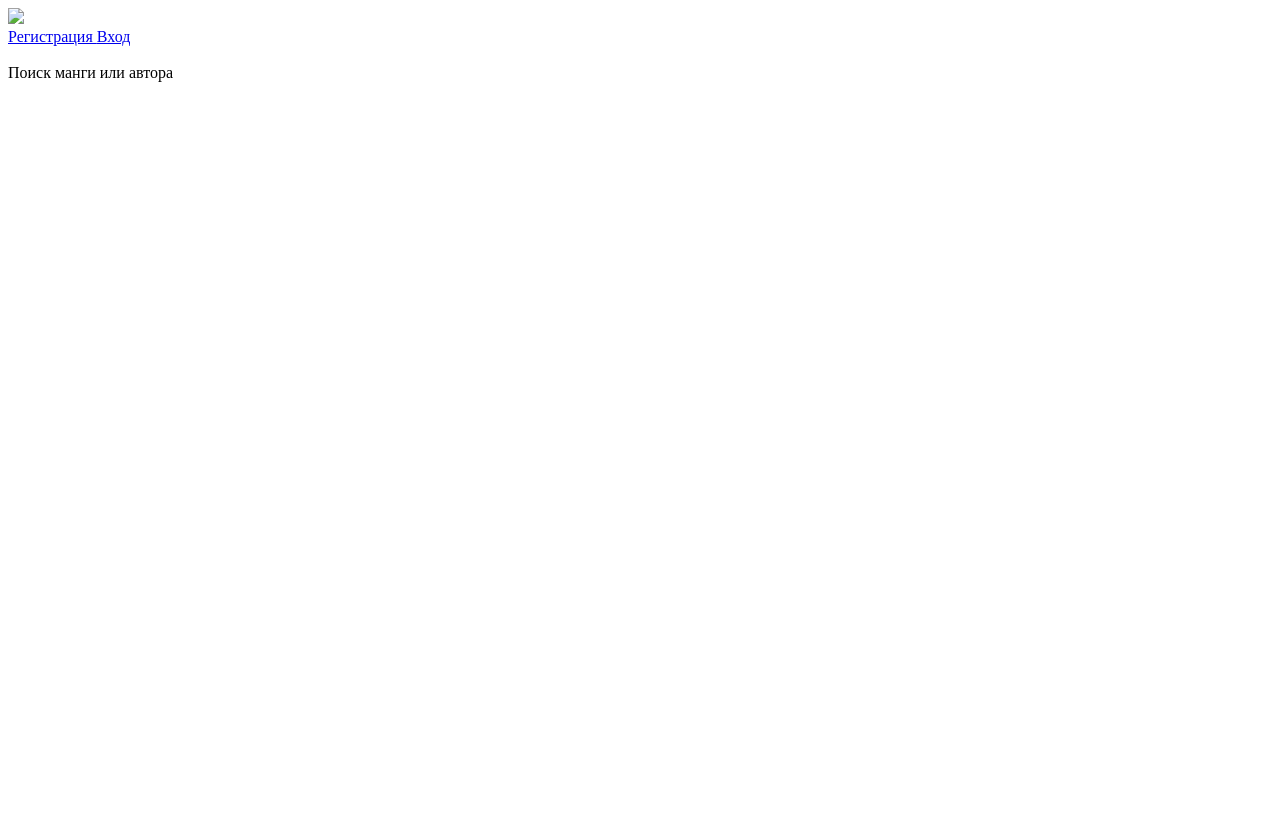
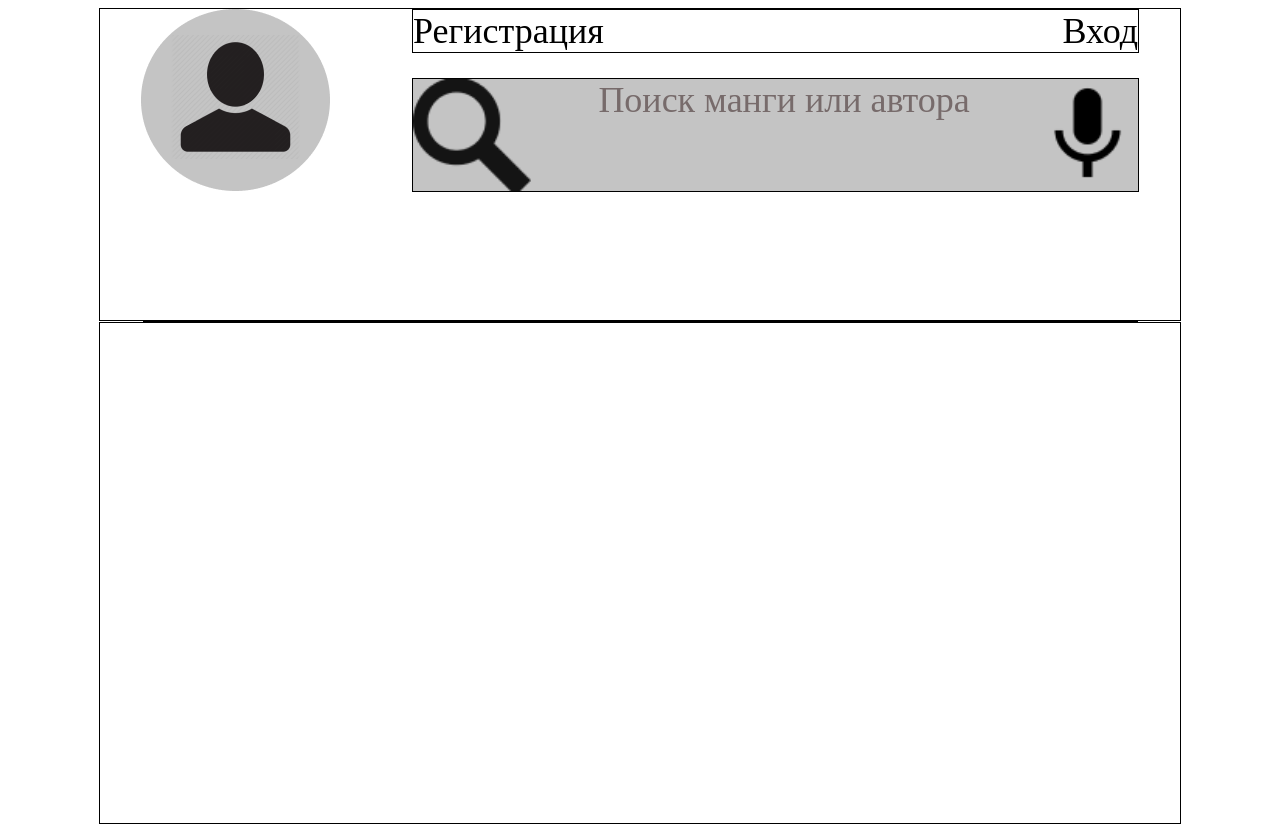
Before and after one commit to Orsofey/App-1-clear, a plain HTML site: page html/index.html in a window 1280 px wide. Before the commit the page ends 800 px from the top, so only its background shows below. Drawn offline with Linux system fonts and the light colour scheme.

Commit message:
add folders

```diff
--- a/css/style.css
+++ b/css/style.css
@@ -0,0 +1,53 @@
+.head {
+    margin: 0px auto;
+    border: 1px solid #000;
+    width: 1080px;
+    height: 311px;
+    background-color: white;
+    display: flex;
+    justify-content: space-around;
+}
+.head-button {
+    height: 42px;
+    width: 725px;
+    border: 1px solid #000;
+    display: flex;
+    justify-content: space-between;
+}
+.head-button__text {
+    text-decoration: none;
+    font-size: 36px;
+    line-height: 42px;
+
+    color: #000000;
+
+}
+.head-search {
+    margin: 25px 0 0 0;
+    width: 725px;
+    height: 112px;
+    left: 351px;
+    top: 116px;
+
+    color: #776B6B;
+    font-size: 36px;
+    line-height: 42px;
+
+    background-color: #C4C4C4;
+    border: 1px solid #000;
+
+    display: flex;
+    justify-content: space-between;
+}
+.line {
+    width: 1080px;
+    margin: 0px auto;
+    display: flex;
+    justify-content: space-around;
+}
+.panel {
+    margin: 0px auto;
+    width: 1080px;
+    height: 500px;
+    border: 1px solid #000;
+}
--- a/html/index.html
+++ b/html/index.html
@@ -5,28 +5,36 @@
     <meta http-equiv="X-UA-Compatible" content="IE=edge">
     <meta name="viewport" content="width=
     , initial-scale=1.0">
-    </link href="../css/style.css" style="stylesheet">
-    <title>Document</title>
+    <link href="../css/style.css" rel="stylesheet">
+    <title>App</title>
 </head>
-<body>
+<body class="body">
     <div class="head">
-        <img src="#">
-        <div>
-            <a href="#">
+        <div class="head-left">
+            <img src="../img/Group 12.png">
+        </div>
+        <div class="head-right">
+            <div class="head-button">
+                <a class="head-button__text" href="#">
                     Регистрация
                 </a>
-            <a href="#">
+                <a class="head-button__text" href="#">
                     Вход
                 </a>
             </div>
-        <div>
-            <img src="#" alt="">
+            <div class="head-search">
+                <img src="../img/kisspng-magnifying-glass-computer-icons-clip-art-magnify-5aebfc37174881 1.png" alt="">
                 <div class="text">
                     Поиск манги или автора
                 </div>
-            <img src="#" alt="">
+                <img src="../img/kisspng-microphone-computer-icons-google-voice-search-goog-sagittarius-5ac247e4bf4a30 1.png" alt="">
             </div>
         </div>
+    </div>
+    <div class="line">
+        <img src="../img/Line 23.png" alt="">
+    </div>
+
     <div class="panel">
         <div class="category">
 
```
Also changed, not shown: img/Group 12.png (added), img/Line 23.png (added), img/kisspng-magnifying-glass-computer-icons-clip-art-magnify-5aebfc37174881 1.png (added), img/kisspng-microphone-computer-icons-google-voice-search-goog-sagittarius-5ac247e4bf4a30 1.png (added). Lines whose indentation alone changed are shown as unchanged.
